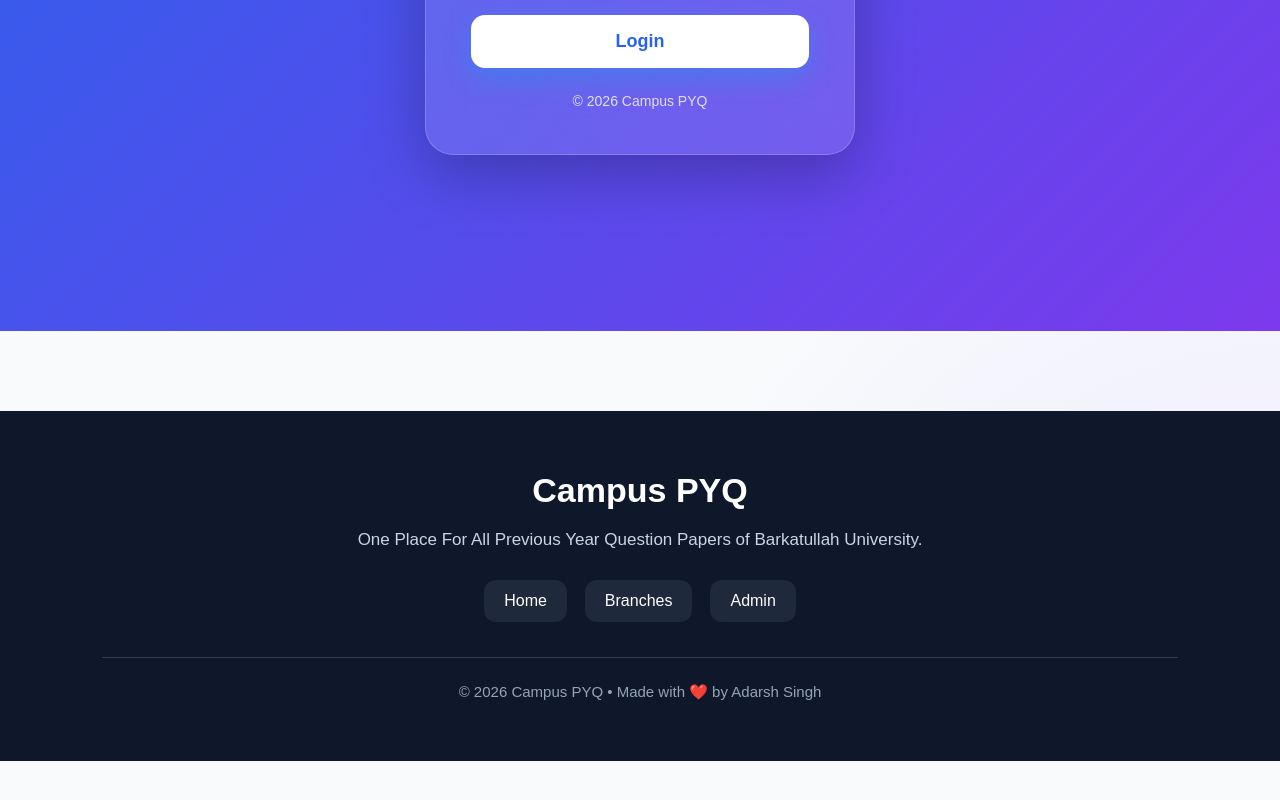
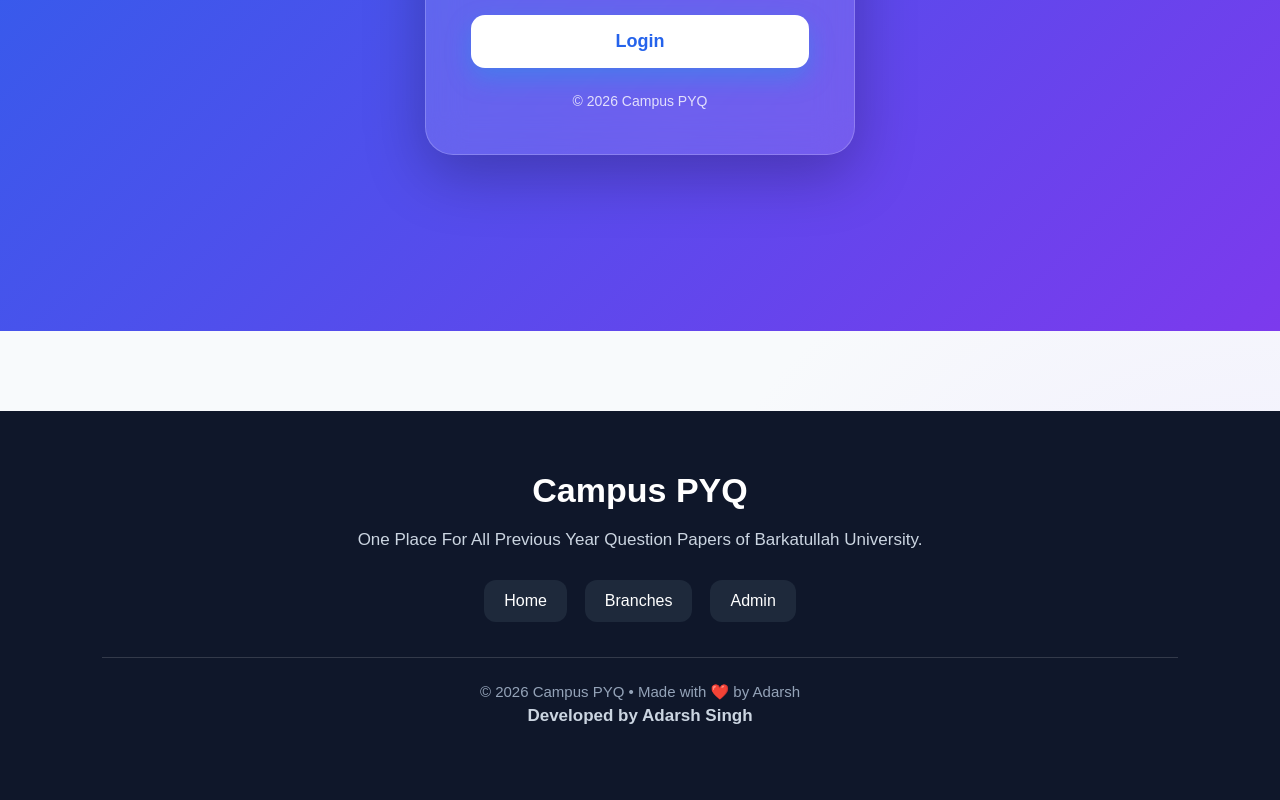
Before and after one commit to AdarshSingh-06/CampusPYQ, a React (Vite) app in the folder Frontend/: page /login in a window 1280 px wide. Shown: the part 602-1402 px from the top of the page. Before the commit the page ends 1363 px from the top, so only its background shows below. Built offline with nearby package versions, Linux system fonts and the light colour scheme.

Commit message:
Update footer and gitignore

```diff
--- a/Frontend/src/components/Footer.jsx
+++ b/Frontend/src/components/Footer.jsx
@@ -27,7 +27,9 @@
 
       <div className="footer-bottom">
 
-        © 2026 Campus PYQ • Made with ❤️ by Adarsh Singh
+        © 2026 Campus PYQ • Made with ❤️ by Adarsh
+        <p>  <b>   Developed by Adarsh Singh </b> </p>
+
 
       </div>
 
```
Also changed, not shown: 1 other file (tests, documents, lock files or other folders).
